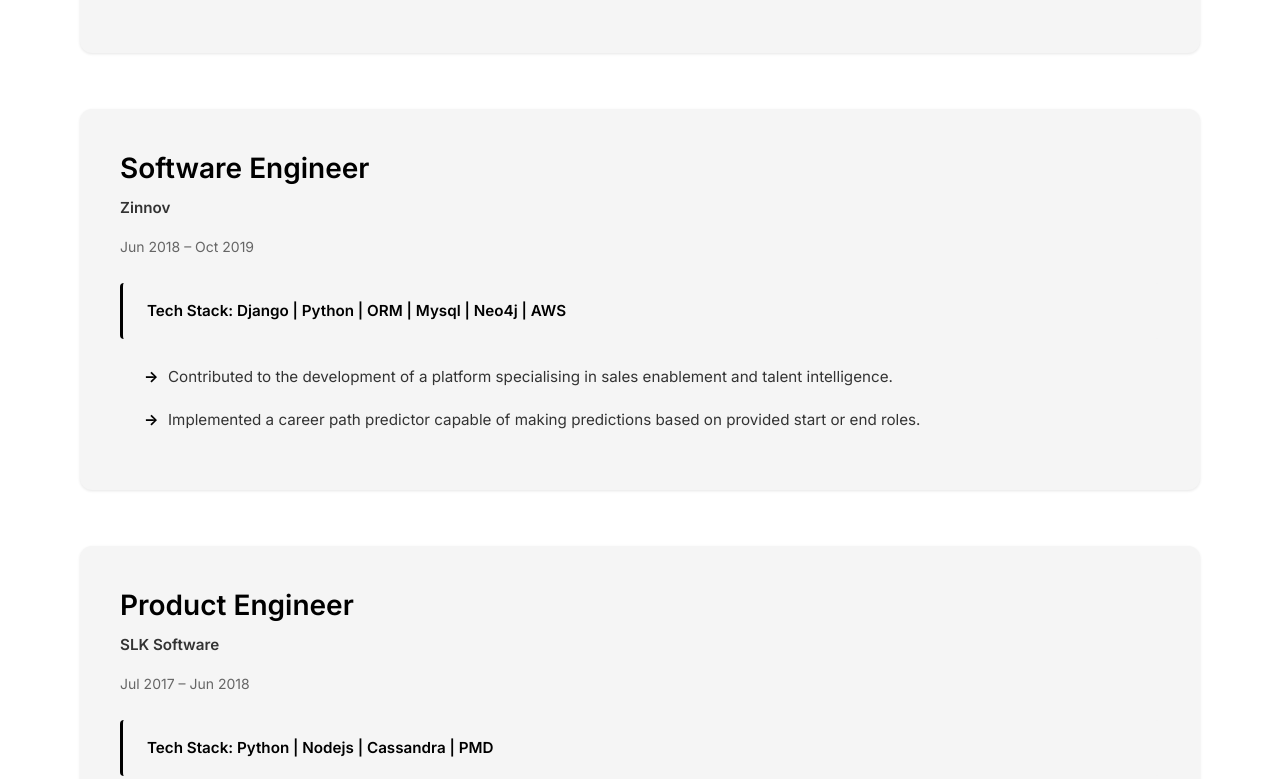
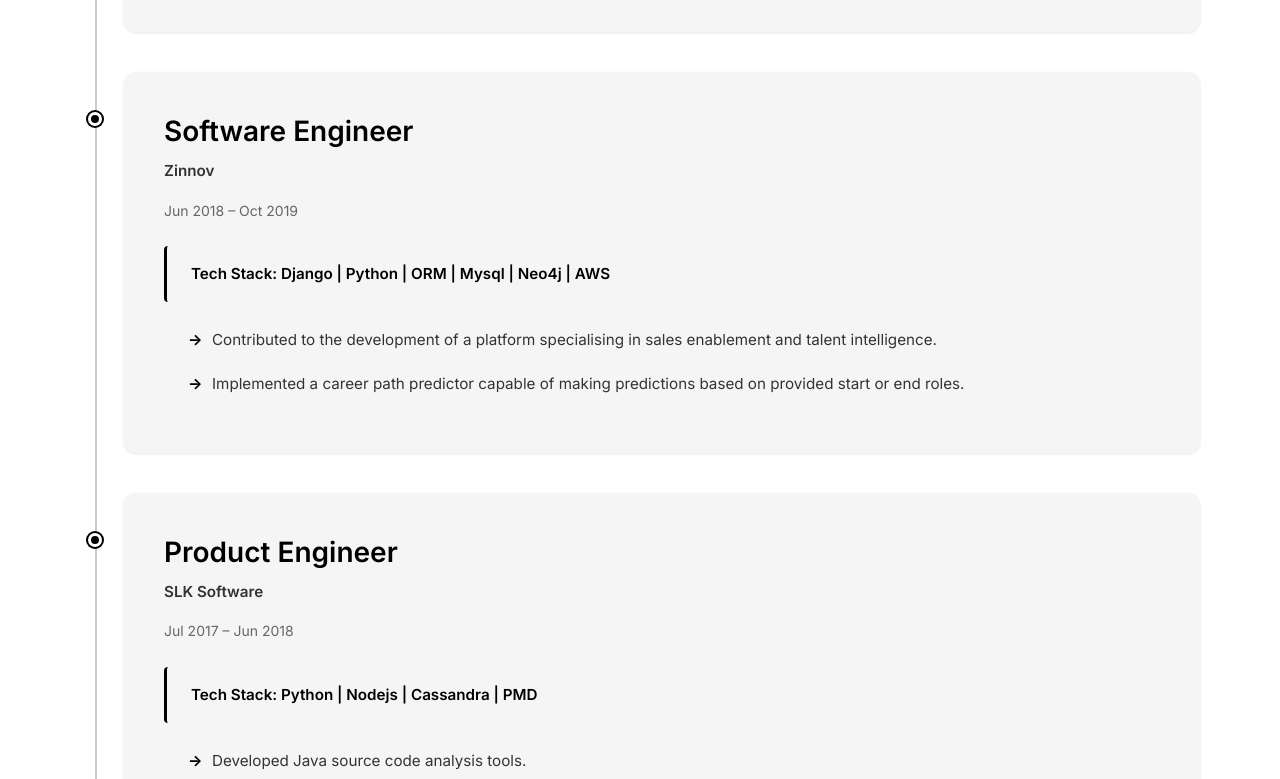
Before and after one commit to arpitx165/arpitx165.github.io, a plain HTML site: page index.html in a window 1280 px wide. Shown: the part 4412-5191 px from the top of the page. Drawn offline with Linux system fonts and the light colour scheme.

Commit message:
blog redesign

```diff
--- a/assets/style.css
+++ b/assets/style.css
@@ -274,6 +274,38 @@ p {
   position: relative;
 }
 
+.timeline {
+  position: relative;
+  padding-left: 44px;
+}
+
+.timeline::before {
+  content: '';
+  position: absolute;
+  top: 0;
+  bottom: 0;
+  left: 15px;
+  width: 2px;
+  background: var(--color-border);
+}
+
+.timeline .job {
+  margin-bottom: var(--spacing-2xl);
+}
+
+.timeline-marker {
+  position: absolute;
+  top: var(--spacing-2xl);
+  left: -36px;
+  width: 14px;
+  height: 14px;
+  border: 3px solid var(--color-bg-light);
+  border-radius: 50%;
+  background: var(--color-text-primary);
+  box-shadow: 0 0 0 2px var(--color-text-primary);
+  z-index: var(--z-base);
+}
+
 .job:hover,
 .job:focus-within {
   box-shadow: var(--shadow-md);
--- a/index.html
+++ b/index.html
@@ -59,7 +59,9 @@
   <section class="experience">
     <h2>Experiences</h2>
 
-    <div class="job">
+    <div class="timeline">
+      <article class="job">
+        <div class="timeline-marker" aria-hidden="true"></div>
         <h3>Senior Software Engineer</h3>
         <span class="company">Microsoft</span>
         <span class="duration">Jan 2026 – Present</span>
@@ -67,9 +69,10 @@
         <ul>
           <li>Contributing to the development and optimization of Azure Cosmos DB, a globally distributed, multi-model database service.</li>
         </ul>
-    </div>
+      </article>
 
-    <div class="job">
+      <article class="job">
+        <div class="timeline-marker" aria-hidden="true"></div>
         <h3>Senior Software Engineer</h3>
         <span class="company">Disney+ Hotstar</span>
         <span class="duration">Oct 2022 – Sep 2025</span>
@@ -79,9 +82,10 @@
           <li>Contributed to building the SGAI stack from the ground up, enabling user-level ad decisioning for high-scale sporting events (IPL, ICC World Cup, Bigg Boss, etc).</li>
           <li>Unlocked new revenue channels by enabling programmatic ads (PG/OE) for live and VOD streams.</li>
         </ul>
-    </div>
+      </article>
 
-    <div class="job">
+      <article class="job">
+        <div class="timeline-marker" aria-hidden="true"></div>
         <h3>Senior Software Engineer</h3>
         <span class="company">OkCredit</span>
         <span class="duration">Jan 2021 – Sep 2022</span>
@@ -90,9 +94,10 @@
           <li>Led the architecture and development of a payment platform for efficient transaction processing and comprehensive ledger management.</li>
           <li>Worked on designing and implementing a risk engine that gives indicators for detecting potential fraud.</li>
         </ul>
-    </div>
+      </article>
 
-    <div class="job">
+      <article class="job">
+        <div class="timeline-marker" aria-hidden="true"></div>
         <h3>Platform Engineer</h3>
         <span class="company">ADP</span>
         <span class="duration">Oct 2019 – Dec 2020</span>
@@ -101,9 +106,10 @@
           <li>Contributed to the development of a next-generation Human Capital Management (HCM) Platform.</li>
           <li>Implemented multi-region scaling for micro-services and worked on database sharding to cater to clients located in diverse geographical regions.</li>
         </ul>
-    </div>
+      </article>
 
-    <div class="job">
+      <article class="job">
+        <div class="timeline-marker" aria-hidden="true"></div>
         <h3>Software Engineer</h3>
         <span class="company">Zinnov</span>
         <span class="duration">Jun 2018 – Oct 2019</span>
@@ -112,9 +118,10 @@
           <li>Contributed to the development of a platform specialising in sales enablement and talent intelligence.</li>
           <li>Implemented a career path predictor capable of making predictions based on provided start or end roles.</li>
         </ul>
-    </div>
+      </article>
 
-    <div class="job">
+      <article class="job">
+        <div class="timeline-marker" aria-hidden="true"></div>
         <h3>Product Engineer</h3>
         <span class="company">SLK Software</span>
         <span class="duration">Jul 2017 – Jun 2018</span>
@@ -122,6 +129,7 @@
         <ul>
           <li>Developed Java source code analysis tools.</li>
         </ul>
+      </article>
     </div>
 
   </section>
```
Lines whose indentation alone changed are shown as unchanged.
